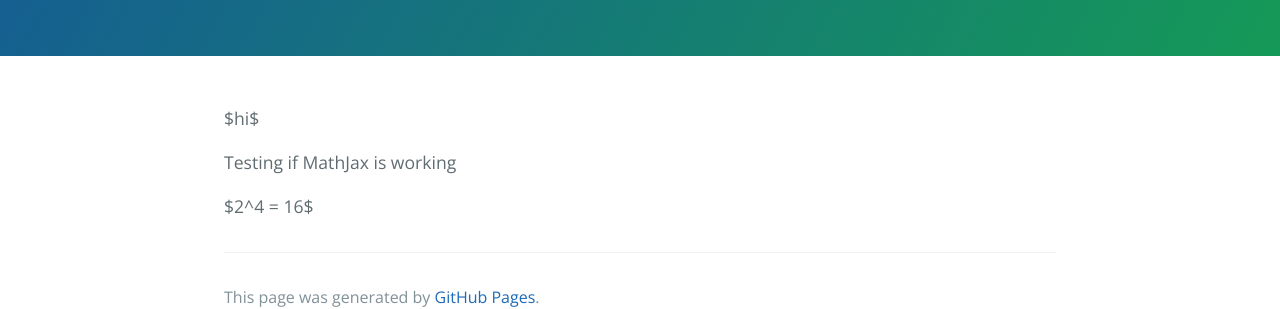
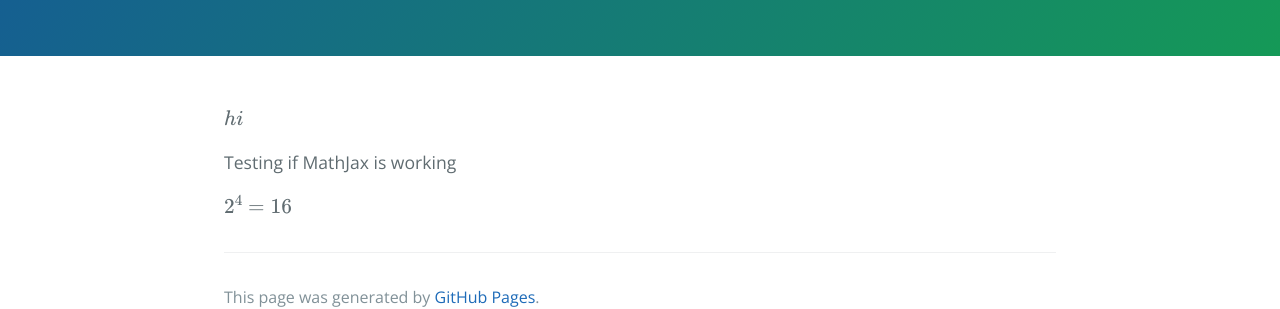
Before and after one commit to exfret/exfret.github.io, a Jekyll site: the page built from index.md, in a window 1280 px wide. Shown: the part 327-636 px from the top of the page. Built offline with Jekyll 4.4.1, drawn with Linux system fonts in a browser that asks for light colours; formulas are drawn with MathJax 3.

Commit message:
Added _includes/head.html input to _layouts/default.html

```diff
--- a/_layouts/default.html
+++ b/_layouts/default.html
@@ -11,6 +11,7 @@
     <meta name="apple-mobile-web-app-status-bar-style" content="black-translucent">
     <link rel="stylesheet" href="{{ '/assets/css/style.css?v=' | append: site.github.build_revision | relative_url }}">
     {% include head-custom.html %}
+    {% include head.html %}
   </head>
   <body>
     <a id="skip-to-content" href="#content">Skip to the content.</a>
```
